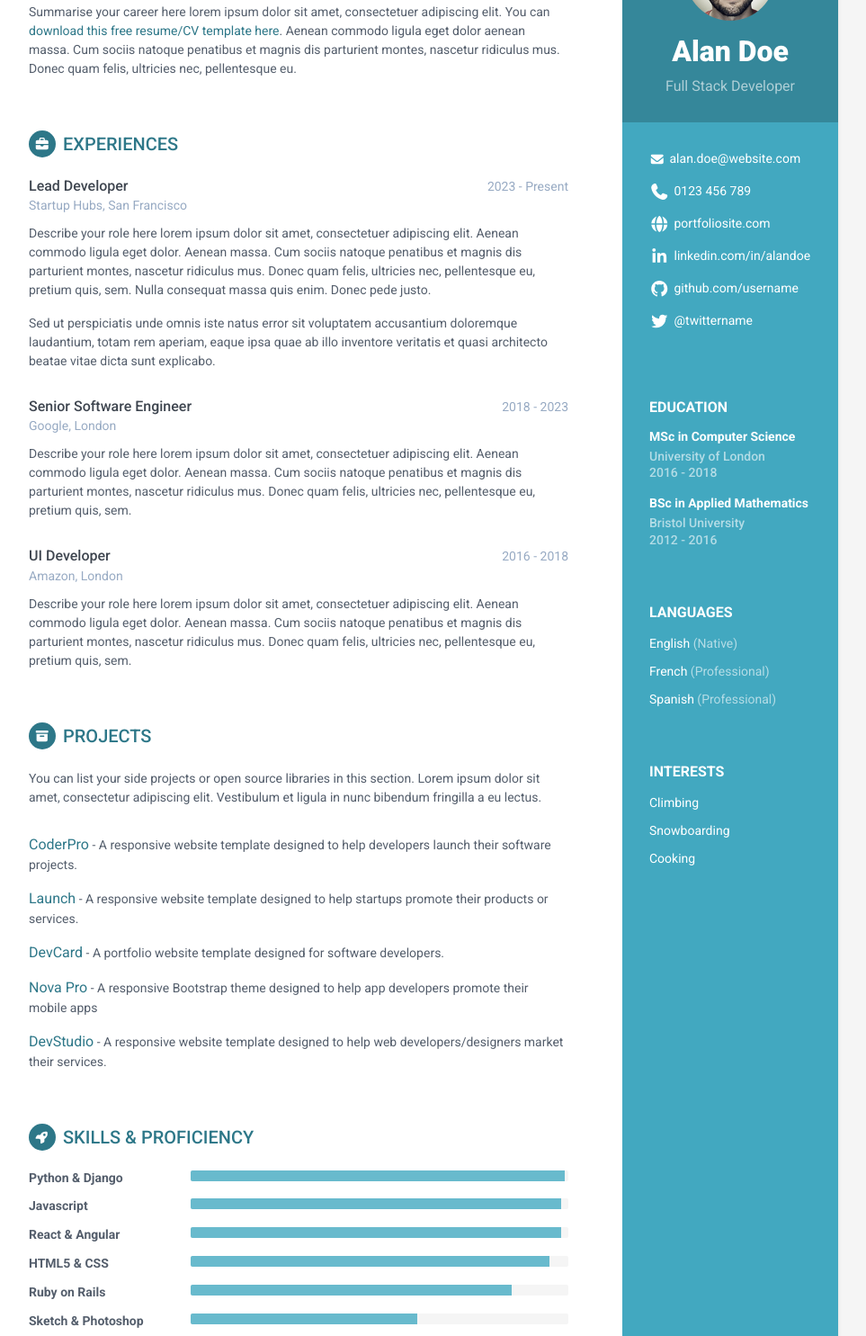
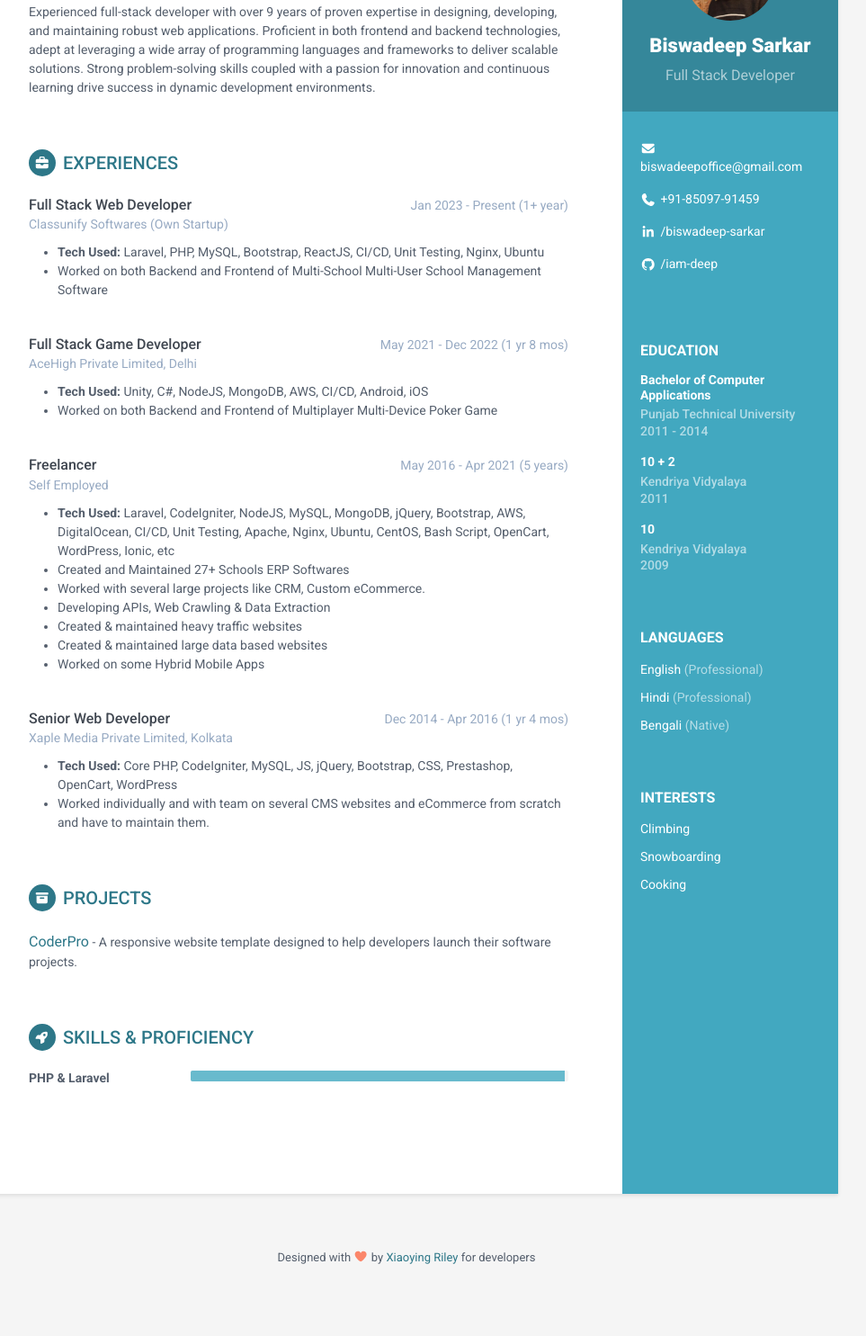
Before and after one commit to iam-deep/iam-deep.github.io, a plain HTML site: page index.html in a window 1280 px wide. Shown: the part 155-1640 px from the top of the page at 90% size, without its empty margins (188-1151 px from the left). After the commit the page ends 1593 px from the top, so only its background shows below. Drawn offline with Linux system fonts and the light colour scheme.

Commit message:
Experiences WIP

```diff
--- a/assets/css/orbit-1.css
+++ b/assets/css/orbit-1.css
@@ -83,7 +83,7 @@ p {
 }
 .sidebar-wrapper .contact-list .svg-inline--fa {
   margin-right: 5px;
-  font-size: 18px;
+  /* font-size: 18px; */
   vertical-align: middle;
 }
 .sidebar-wrapper .contact-list li {
--- a/index.html
+++ b/index.html
@@ -1,14 +1,14 @@
 <!DOCTYPE html>
 <html lang="en">
 <head>
-    <title>Orbit - Bootstrap 5 Resume/CV Template for Developers</title>
+    <title>Biswadeep Sarkar | Full Stack Developer | Resume</title>
 
     <!-- Meta -->
     <meta charset="utf-8">
     <meta http-equiv="X-UA-Compatible" content="IE=edge">
     <meta name="viewport" content="width=device-width, initial-scale=1.0">
-    <meta name="description" content="Responsive HTML5 Resume/CV Template for Developers">
-    <meta name="author" content="Xiaoying Riley at 3rd Wave Media">
+    <meta name="description" content="Experienced full-stack developer with over 9 years of proven expertise in designing, developing, and maintaining robust web applications...">
+    <meta name="author" content="Biswadeep Sarkar">
     <link rel="shortcut icon" href="favicon.ico">
     <!-- Google Font -->
     <link href='https://fonts.googleapis.com/css?family=Roboto:400,500,400italic,300italic,300,500italic,700,700italic,900,900italic' rel='stylesheet' type='text/css'>
@@ -18,47 +18,62 @@
     <link rel="stylesheet" href="assets/plugins/bootstrap/css/bootstrap.min.css">
     <!-- Theme CSS -->
     <link id="theme-style" rel="stylesheet" href="assets/css/orbit-1.css">
+
+    <style>
+        .sidebar-wrapper .container-block {
+            padding:30px 20px;
+        }
+        .main-wrapper .experiences-section .item {
+            margin-bottom: 40px;
+        }
+        .sidebar-wrapper .profile-container {
+            padding:30px 25px;
+        }
+    </style>
 </head>
 
 <body>
     <div class="wrapper mt-lg-5">
         <div class="sidebar-wrapper">
             <div class="profile-container">
-                <img class="profile" src="assets/images/profile.png" alt="" />
-                <h1 class="name">Alan Doe</h1>
+                <img class="profile" src="assets/images/profile.jpg" alt="" style="width: 100px;height: 100px;border-radius: 50%;" />
+                <h1 class="name" style="font-size: 22px;">Biswadeep Sarkar</h1>
                 <h3 class="tagline">Full Stack Developer</h3>
             </div><!--//profile-container-->
 
             <div class="contact-container container-block">
                 <ul class="list-unstyled contact-list">
-                    <li class="email"><i class="fa-solid fa-envelope"></i><a href="mailto: yourname@email.com">alan.doe@website.com</a></li>
-                    <li class="phone"><i class="fa-solid fa-phone"></i><a href="tel:0123 456 789">0123 456 789</a></li>
-                    <li class="website"><i class="fa-solid fa-globe"></i><a href="https://themes.3rdwavemedia.com/bootstrap-templates/resume/orbit-free-resume-cv-bootstrap-theme-for-developers/" target="_blank">portfoliosite.com</a></li>
-                    <li class="linkedin"><i class="fa-brands fa-linkedin-in"></i><a href="#" target="_blank">linkedin.com/in/alandoe</a></li>
-                    <li class="github"><i class="fa-brands fa-github"></i><a href="#" target="_blank">github.com/username</a></li>
-                    <li class="twitter"><i class="fa-brands fa-twitter"></i><a href="https://twitter.com/3rdwave_themes" target="_blank">@twittername</a></li>
+                    <li class="email"><i class="fa-solid fa-envelope"></i><a href="mailto: biswadeepoffice@gmail.com">biswadeepoffice@gmail.com</a></li>
+                    <li class="phone"><i class="fa-solid fa-phone"></i><a href="tel:+918509791459">+91-85097-91459</a></li>
+                    <li class="linkedin"><i class="fa-brands fa-linkedin-in"></i><a href="https://linkedin.com/in/biswadeep-sarkar" target="_blank">/biswadeep-sarkar</a></li>
+                    <li class="github"><i class="fa-brands fa-github"></i><a href="https://github.com/iam-deep" target="_blank">/iam-deep</a></li>
                 </ul>
             </div><!--//contact-container-->
             <div class="education-container container-block">
                 <h2 class="container-block-title">Education</h2>
                 <div class="item">
-                    <h4 class="degree">MSc in Computer Science</h4>
-                    <h5 class="meta">University of London</h5>
-	                    <div class="time">2016 - 2018</div>
+                    <h4 class="degree">Bachelor of Computer Applications</h4>
+                    <h5 class="meta">Punjab Technical University</h5>
+	                    <div class="time">2011 - 2014</div>
                 </div><!--//item-->
                 <div class="item">
-                    <h4 class="degree">BSc in Applied Mathematics</h4>
-                    <h5 class="meta">Bristol University</h5>
-                    <div class="time">2012 - 2016</div>
+                    <h4 class="degree">10 + 2</h4>
+                    <h5 class="meta">Kendriya Vidyalaya</h5>
+                    <div class="time">2011</div>
+                </div><!--//item-->
+                <div class="item">
+                    <h4 class="degree">10</h4>
+                    <h5 class="meta">Kendriya Vidyalaya</h5>
+                    <div class="time">2009</div>
                 </div><!--//item-->
             </div><!--//education-container-->
 
             <div class="languages-container container-block">
                 <h2 class="container-block-title">Languages</h2>
                 <ul class="list-unstyled interests-list">
-                    <li>English <span class="lang-desc">(Native)</span></li>
-                    <li>French <span class="lang-desc">(Professional)</span></li>
-                    <li>Spanish <span class="lang-desc">(Professional)</span></li>
+                    <li>English <span class="lang-desc">(Professional)</span></li>
+                    <li>Hindi <span class="lang-desc">(Professional)</span></li>
+                    <li>Bengali <span class="lang-desc">(Native)</span></li>
                 </ul>
             </div><!--//interests-->
 
@@ -78,7 +93,7 @@
             <section class="section summary-section">
                 <h2 class="section-title"><span class="icon-holder"><i class="fa-solid fa-user"></i></span>Career Profile</h2>
                 <div class="summary">
-                    <p>Summarise your career here lorem ipsum dolor sit amet, consectetuer adipiscing elit. You can <a href="https://themes.3rdwavemedia.com/bootstrap-templates/resume/orbit-free-resume-cv-bootstrap-theme-for-developers/" target="_blank">download this free resume/CV template here</a>. Aenean commodo ligula eget dolor aenean massa. Cum sociis natoque penatibus et magnis dis parturient montes, nascetur ridiculus mus. Donec quam felis, ultricies nec, pellentesque eu.</p>
+                    <p>Experienced full-stack developer with over 9 years of proven expertise in designing, developing, and maintaining robust web applications. Proficient in both frontend and backend technologies, adept at leveraging a wide array of programming languages and frameworks to deliver scalable solutions. Strong problem-solving skills coupled with a passion for innovation and continuous learning drive success in dynamic development environments.</p>
                 </div><!--//summary-->
             </section><!--//section-->
 
@@ -88,41 +103,69 @@
                 <div class="item">
                     <div class="meta">
                         <div class="upper-row">
-                            <h3 class="job-title">Lead Developer</h3>
-                            <div class="time">2023 - Present</div>
+                            <h3 class="job-title">Full Stack Web Developer</h3>
+                            <div class="time">Jan 2023 - Present (1+ year)</div>
                         </div><!--//upper-row-->
-                        <div class="company">Startup Hubs, San Francisco</div>
+                        <div class="company">Classunify Softwares (Own Startup)</div>
                     </div><!--//meta-->
                     <div class="details">
-                        <p>Describe your role here lorem ipsum dolor sit amet, consectetuer adipiscing elit. Aenean commodo ligula eget dolor. Aenean massa. Cum sociis natoque penatibus et magnis dis parturient montes, nascetur ridiculus mus. Donec quam felis, ultricies nec, pellentesque eu, pretium quis, sem. Nulla consequat massa quis enim. Donec pede justo.</p>
-                        <p>Sed ut perspiciatis unde omnis iste natus error sit voluptatem accusantium doloremque laudantium, totam rem aperiam, eaque ipsa quae ab illo inventore veritatis et quasi architecto beatae vitae dicta sunt explicabo. </p>
+                        <ul>
+                            <li><b>Tech Used:</b> Laravel, PHP, MySQL, Bootstrap, ReactJS, CI/CD, Unit Testing, Nginx, Ubuntu</li>
+                            <li>Worked on both Backend and Frontend of Multi-School Multi-User School Management Software</li>
+                        </ul>
                     </div><!--//details-->
                 </div><!--//item-->
 
                 <div class="item">
                     <div class="meta">
                         <div class="upper-row">
-                            <h3 class="job-title">Senior Software Engineer</h3>
-                            <div class="time">2018 - 2023</div>
+                            <h3 class="job-title">Full Stack Game Developer</h3>
+                            <div class="time">May 2021 - Dec 2022 (1 yr 8 mos)</div>
                         </div><!--//upper-row-->
-                        <div class="company">Google, London</div>
+                        <div class="company">AceHigh Private Limited, Delhi</div>
                     </div><!--//meta-->
                     <div class="details">
-                        <p>Describe your role here lorem ipsum dolor sit amet, consectetuer adipiscing elit. Aenean commodo ligula eget dolor. Aenean massa. Cum sociis natoque penatibus et magnis dis parturient montes, nascetur ridiculus mus. Donec quam felis, ultricies nec, pellentesque eu, pretium quis, sem.</p>
-
+                        <ul>
+                            <li><b>Tech Used:</b> Unity, C#, NodeJS, MongoDB, AWS, CI/CD, Android, iOS</li>
+                            <li>Worked on both Backend and Frontend of Multiplayer Multi-Device Poker Game</li>
+                        </ul>
                     </div><!--//details-->
                 </div><!--//item-->
 
                 <div class="item">
                     <div class="meta">
                         <div class="upper-row">
-                            <h3 class="job-title">UI Developer</h3>
-                            <div class="time">2016 - 2018</div>
+                            <h3 class="job-title">Freelancer</h3>
+                            <div class="time">May 2016 - Apr 2021 (5 years)</div>
                         </div><!--//upper-row-->
-                        <div class="company">Amazon, London</div>
+                        <div class="company">Self Employed</div>
                     </div><!--//meta-->
                     <div class="details">
-                        <p>Describe your role here lorem ipsum dolor sit amet, consectetuer adipiscing elit. Aenean commodo ligula eget dolor. Aenean massa. Cum sociis natoque penatibus et magnis dis parturient montes, nascetur ridiculus mus. Donec quam felis, ultricies nec, pellentesque eu, pretium quis, sem.</p>
+                        <ul>
+                            <li><b>Tech Used:</b> Laravel, CodeIgniter, NodeJS, MySQL, MongoDB, jQuery, Bootstrap, AWS, DigitalOcean, CI/CD, Unit Testing, Apache, Nginx, Ubuntu, CentOS, Bash Script, OpenCart, WordPress, Ionic, etc</li>
+                            <li>Created and Maintained 27+ Schools ERP Softwares</li>
+                            <li>Worked with several large projects like CRM, Custom eCommerce.</li>
+                            <li>Developing APIs, Web Crawling & Data Extraction</li>
+                            <li>Created & maintained heavy traffic websites</li>
+                            <li>Created & maintained large data based websites</li>
+                            <li>Worked on some Hybrid Mobile Apps</li>
+                        </ul>
+                    </div><!--//details-->
+                </div><!--//item-->
+
+                <div class="item">
+                    <div class="meta">
+                        <div class="upper-row">
+                            <h3 class="job-title">Senior Web Developer</h3>
+                            <div class="time">Dec 2014 - Apr 2016 (1 yr 4 mos)</div>
+                        </div><!--//upper-row-->
+                        <div class="company">Xaple Media Private Limited, Kolkata</div>
+                    </div><!--//meta-->
+                    <div class="details">
+                        <ul>
+                            <li><b>Tech Used:</b> Core PHP, CodeIgniter, MySQL, JS, jQuery, Bootstrap, CSS, Prestashop, OpenCart, WordPress</li>
+                            <li>Worked individually and with team on several CMS websites and eCommerce from scratch and have to maintain them.</li>
+                        </ul>
                     </div><!--//details-->
                 </div><!--//item-->
 
@@ -130,25 +173,11 @@
 
             <section class="section projects-section">
                 <h2 class="section-title"><span class="icon-holder"><i class="fa-solid fa-archive"></i></span>Projects</h2>
-                <div class="intro">
+                <!-- <div class="intro">
                     <p>You can list your side projects or open source libraries in this section. Lorem ipsum dolor sit amet, consectetur adipiscing elit. Vestibulum et ligula in nunc bibendum fringilla a eu lectus.</p>
-                </div><!--//intro-->
+                </div> -->
                 <div class="item">
                     <span class="project-title"><a href="https://themes.3rdwavemedia.com/bootstrap-templates/startup/coderpro-bootstrap-5-startup-template-for-software-projects/" target="_blank">CoderPro</a></span> - <span class="project-tagline">A responsive website template designed to help developers launch their software projects. </span>
-
-                </div><!--//item-->
-                <div class="item">
-                    <span class="project-title"><a href="https://themes.3rdwavemedia.com/bootstrap-templates/startup/launch-bootstrap-5-template-for-saas-businesses/" target="_blank">Launch</a></span> - <span class="project-tagline">A responsive website template designed to help startups promote their products or services.</span>
-                </div><!--//item-->
-                <div class="item">
-                    <span class="project-title"><a href="https://themes.3rdwavemedia.com/bootstrap-templates/resume/devcard-bootstrap-5-vcard-portfolio-template-for-software-developers/" target="_blank">DevCard</a></span> - <span class="project-tagline">A portfolio website template designed for software developers.</span>
-                </div><!--//item-->
-                <div class="item">
-                    <span class="project-title"><a href="https://themes.3rdwavemedia.com/bootstrap-templates/startup/bootstrap-template-for-mobile-apps-nova-pro/" target="_blank">Nova Pro</a></span> - <span class="project-tagline">A responsive Bootstrap theme designed to help app developers promote their mobile apps</span>
-                </div><!--//item-->
-                <div class="item">
-                    <span class="project-title"><a href="http://themes.3rdwavemedia.com/website-templates/responsive-bootstrap-theme-web-development-agencies-devstudio/" target="_blank">DevStudio</a></span> -
-                    <span class="project-tagline">A responsive website template designed to help web developers/designers market their services. </span>
                 </div><!--//item-->
             </section><!--//section-->
 
@@ -156,44 +185,9 @@
                 <h2 class="section-title"><span class="icon-holder"><i class="fa-solid fa-rocket"></i></span>Skills &amp; Proficiency</h2>
                 <div class="skillset">
                     <div class="item">
-                        <h3 class="level-title">Python &amp; Django</h3>
+                        <h3 class="level-title">PHP & Laravel</h3>
                         <div class="progress level-bar">
 						    <div class="progress-bar theme-progress-bar" role="progressbar" style="width: 99%" aria-valuenow="99" aria-valuemin="0" aria-valuemax="100"></div>
-						</div>
-                    </div><!--//item-->
-
-                    <div class="item">
-                        <h3 class="level-title">Javascript</h3>
-                        <div class="progress level-bar">
-						    <div class="progress-bar theme-progress-bar" role="progressbar" style="width: 98%" aria-valuenow="98" aria-valuemin="0" aria-valuemax="100"></div>
-						</div>
-                    </div><!--//item-->
-
-                    <div class="item">
-                        <h3 class="level-title">React &amp; Angular</h3>
-                        <div class="progress level-bar">
-						    <div class="progress-bar theme-progress-bar" role="progressbar" style="width: 98%" aria-valuenow="98" aria-valuemin="0" aria-valuemax="100"></div>
-						</div>
-                    </div><!--//item-->
-
-                    <div class="item">
-                        <h3 class="level-title">HTML5 &amp; CSS</h3>
-                        <div class="progress level-bar">
-							    <div class="progress-bar theme-progress-bar" role="progressbar" style="width: 95%" aria-valuenow="95" aria-valuemin="0" aria-valuemax="100"></div>
-						</div>
-                    </div><!--//item-->
-
-                    <div class="item">
-                        <h3 class="level-title">Ruby on Rails</h3>
-                        <div class="progress level-bar">
-						    <div class="progress-bar theme-progress-bar" role="progressbar" style="width: 85%" aria-valuenow="85" aria-valuemin="0" aria-valuemax="100"></div>
-						</div>
-                    </div><!--//item-->
-
-                    <div class="item">
-                        <h3 class="level-title">Sketch &amp; Photoshop</h3>
-                        <div class="progress level-bar">
-						    <div class="progress-bar theme-progress-bar" role="progressbar" style="width: 60%" aria-valuenow="60" aria-valuemin="0" aria-valuemax="100"></div>
 						</div>
                     </div><!--//item-->
 
```
Also changed, not shown: assets/images/profile.jpg (added), assets/images/profile.png (deleted), 3 other files.
